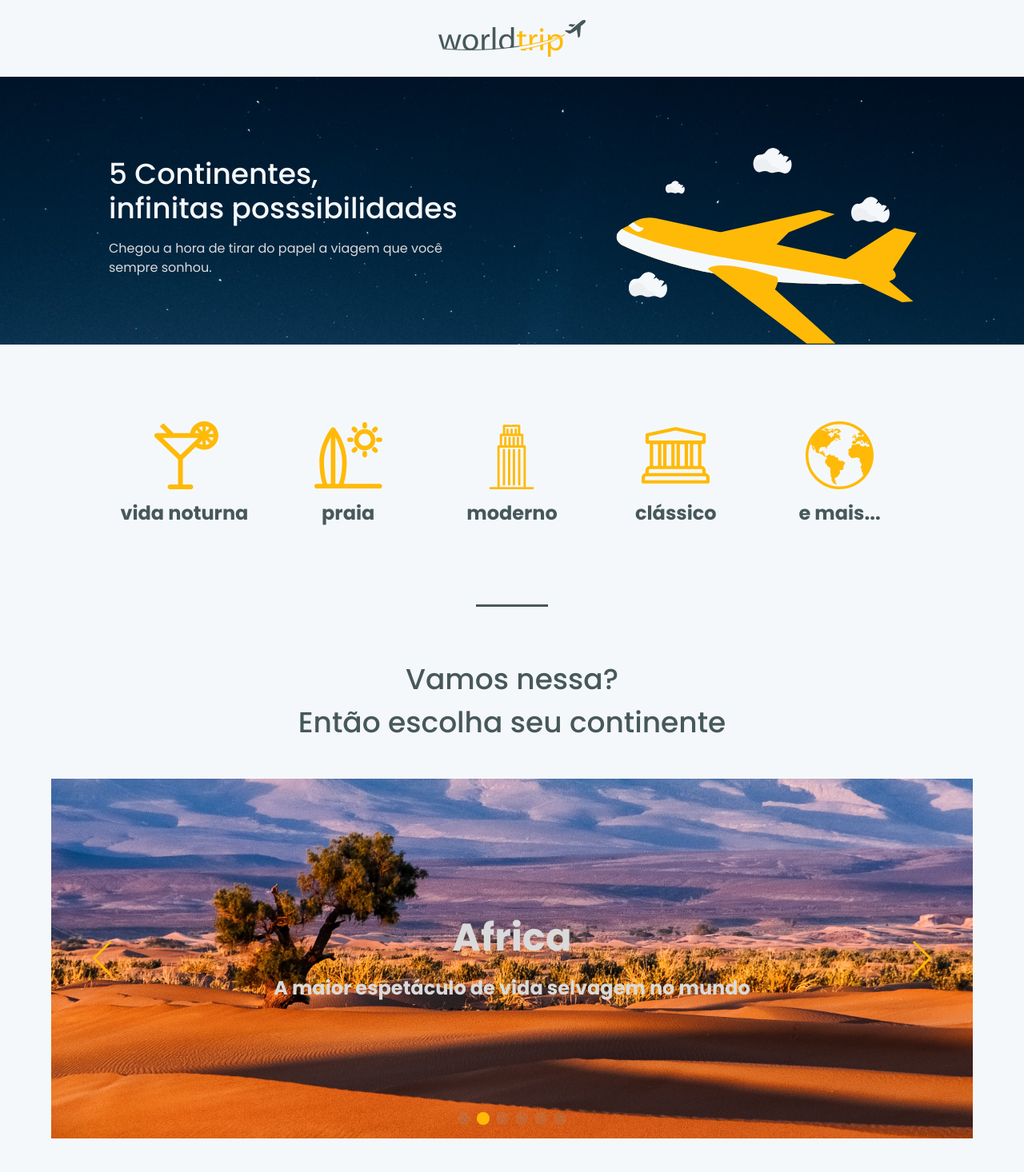
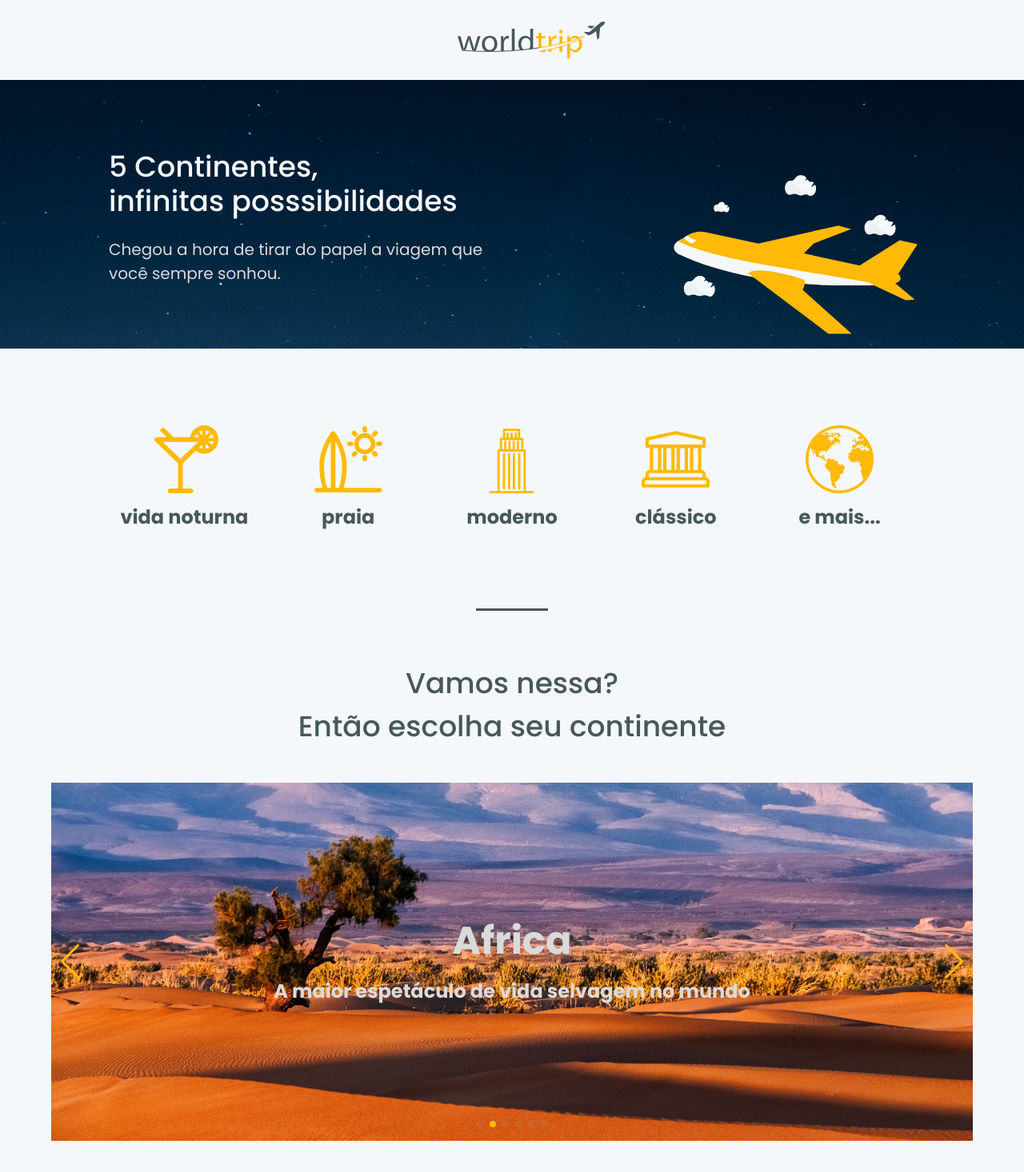
Before and after one commit to camilamiz/chakra-ui-interface, a Next.js app: page / in a window 1280 px wide. Shown: the top 1466 px of the page at 80% size. Built offline with nearby package versions, Linux system fonts and the light colour scheme; grey boxes are pictures that could not be loaded.

Commit message:
add responsiveness to components and pages

```diff
--- a/src/components/Banner.tsx
+++ b/src/components/Banner.tsx
@@ -1,24 +1,39 @@
-import { Box, Flex, Heading, Img, SimpleGrid, Stack, Text } from "@chakra-ui/react";
+import { Box, Flex, Heading, HStack, Img, SimpleGrid, Stack, Text, useBreakpointValue } from "@chakra-ui/react";
 
 export function Banner() {
+  const isWideVersion = useBreakpointValue({
+    base: false,
+    lg: true,
+  });
+
   return(
     <Flex
       w="100%"
-      h="335"
+      h={["10rem", "15rem", "21rem"]}
       justify="center"
       alignItems="center"
       bgImage="url('/background.svg')"
       bgSize="cover"
+      py={["5rem", "7.5rem", "10rem"]}
     >
-      <SimpleGrid w="80%" columns={2} zIndex="1" pl="2">
-        <Box pt="100" verticalAlign="center">
-          <Stack>
-            <Heading color="gray.50" my="2" fontWeight="500">5 Continentes,<br />infinitas posssibilidades</Heading>
-            <Text color="gray.100" fontWeight="400">Chegou a hora de tirar do papel a viagem que você<br />sempre sonhou.</Text>
+      <HStack
+        w="80%"
+        zIndex="1"
+        pl="2"
+        spacing="12.5rem"
+      >
+        <Box alignItems="center">
+          <Stack spacing={["0.2rem", "1rem"]}>
+            <Heading as="h1" color="gray.50" my="2" fontWeight="500" fontSize={["1.25rem", "1.75rem", "2.25rem"]}>5 Continentes,<br />infinitas posssibilidades</Heading>
+            <Text color="gray.100" fontWeight="400" fontSize={["0.8rem", "1rem", "1.25rem"]}>Chegou a hora de tirar do papel a viagem que você sempre sonhou.</Text>
           </Stack>
         </Box>
-        <Box mt="87" ml="120"><Img src="/airplane.svg" /></Box>
-      </SimpleGrid>
+        { isWideVersion &&
+          <Box>
+            <Img mt="100px" src="/airplane.svg" />
+          </Box>
+        }
+      </HStack>
     </Flex>
   );
 }
--- a/src/components/Carousel.tsx
+++ b/src/components/Carousel.tsx
@@ -8,7 +8,7 @@ SwiperCore.use([Navigation, Pagination, A11y, Autoplay]);
 export function Carousel() {
   return(
     <Flex w="100%" align="center" justify="center" mx="auto" pb="50px">
-      <Flex justify="center" w="90%">
+      <Flex justify="center" w={["100%", "100%", "90%"]}>
         <Swiper
           slidesPerView={1}
           navigation
@@ -21,7 +21,7 @@ export function Carousel() {
               <Flex justify="center">
                 <Flex
                   w="100%"
-                  h="450px"
+                  h={["15.5rem", "22rem", "28rem"]}
                   align="center"
                   justify="center"
                   direction="column"
@@ -31,8 +31,8 @@ export function Carousel() {
                   bgPosition="center"
                   textAlign="center"
                 >
-                  <Heading color="gray.100" fontWeight="700" fontSize="48px" pb="16px">Europa</Heading>
-                  <Text color="gray.100" fontWeight="700" fontSize="24px">O continente mais antigo</Text>
+                  <Heading color="gray.100" fontWeight="700" fontSize={["1.5rem", "2.25rem", "3rem"]} pb="16px">Europa</Heading>
+                  <Text color="gray.100" fontWeight="700" fontSize={["0.875rem", "1.2rem", "1.5rem"]}>O continente mais antigo</Text>
                 </Flex>
               </Flex>
             </Link>
@@ -42,7 +42,7 @@ export function Carousel() {
               <Flex justify="center">
                 <Flex
                   w="100%"
-                  h="450px"
+                  h={["15.5rem", "22rem", "28rem"]}
                   align="center"
                   justify="center"
                   direction="column"
@@ -52,8 +52,8 @@ export function Carousel() {
                   bgPosition="center"
                   textAlign="center"
                 >
-                  <Heading color="gray.100" fontWeight="700" fontSize="48px" pb="16px">Africa</Heading>
-                  <Text color="gray.100" fontWeight="700" fontSize="24px">A maior espetáculo de vida selvagem no mundo</Text>
+                  <Heading color="gray.100" fontWeight="700" fontSize={["1.5rem", "2.25rem", "3rem"]} pb="16px">Africa</Heading>
+                  <Text color="gray.100" fontWeight="700" fontSize={["0.875rem", "1.2rem", "1.5rem"]}>A maior espetáculo de vida selvagem no mundo</Text>
                 </Flex>
               </Flex>
             </Link>
@@ -63,7 +63,7 @@ export function Carousel() {
               <Flex justify="center">
                 <Flex
                   w="100%"
-                  h="450px"
+                  h={["15.5rem", "22rem", "28rem"]}
                   align="center"
                   justify="center"
                   direction="column"
@@ -73,8 +73,8 @@ export function Carousel() {
                   bgPosition="center"
                   textAlign="center"
                 >
-                  <Heading color="gray.100" fontWeight="700" fontSize="48px" pb="16px">Ásia</Heading>
-                  <Text color="gray.100" fontWeight="700" fontSize="24px">Das estepes nômades do Cazaquistão às ruas frenéticas de Hanoi</Text>
+                  <Heading color="gray.100" fontWeight="700" fontSize={["1.5rem", "2.25rem", "3rem"]} pb="16px">Ásia</Heading>
+                  <Text color="gray.100" fontWeight="700" fontSize={["0.875rem", "1.2rem", "1.5rem"]}>Das estepes nômades do Cazaquistão às ruas frenéticas de Hanoi</Text>
                 </Flex>
               </Flex>
             </Link>
@@ -84,7 +84,7 @@ export function Carousel() {
               <Flex justify="center">
                 <Flex
                   w="100%"
-                  h="450px"
+                  h={["15.5rem", "22rem", "28rem"]}
                   align="center"
                   justify="center"
                   direction="column"
@@ -94,8 +94,8 @@ export function Carousel() {
                   bgPosition="center"
                   textAlign="center"
                 >
-                  <Heading color="gray.100" fontWeight="700" fontSize="48px" pb="16px">América do Norte</Heading>
-                  <Text color="gray.100" fontWeight="700" fontSize="24px">Florestas majestosas, desertos e metrópoles pulsantes</Text>
+                  <Heading color="gray.100" fontWeight="700" fontSize={["1.5rem", "2.25rem", "3rem"]} pb="16px">América do Norte</Heading>
+                  <Text color="gray.100" fontWeight="700" fontSize={["0.875rem", "1.2rem", "1.5rem"]}>Florestas majestosas, desertos e metrópoles pulsantes</Text>
                 </Flex>
               </Flex>
             </Link>
@@ -105,7 +105,7 @@ export function Carousel() {
               <Flex justify="center">
                 <Flex
                   w="100%"
-                  h="450px"
+                  h={["15.5rem", "22rem", "28rem"]}
                   align="center"
                   justify="center"
                   direction="column"
@@ -115,8 +115,8 @@ export function Carousel() {
                   bgPosition="center"
                   textAlign="center"
                 >
-                  <Heading color="gray.100" fontWeight="700" fontSize="48px" pb="16px">América do Sul</Heading>
-                  <Text color="gray.100" fontWeight="700" fontSize="24px">Picos Andinos, floresta amazônica, geleiras da Patagônia, ruínas incas</Text>
+                  <Heading color="gray.100" fontWeight="700" fontSize={["1.5rem", "2.25rem", "3rem"]} pb="16px">América do Sul</Heading>
+                  <Text color="gray.100" fontWeight="700" fontSize={["0.875rem", "1.2rem", "1.5rem"]}>Picos Andinos, floresta amazônica, geleiras da Patagônia, ruínas incas</Text>
                 </Flex>
               </Flex>
             </Link>
@@ -126,7 +126,7 @@ export function Carousel() {
               <Flex justify="center">
                 <Flex
                   w="100%"
-                  h="450px"
+                  h={["15.5rem", "22rem", "28rem"]}
                   align="center"
                   justify="center"
                   direction="column"
@@ -136,8 +136,8 @@ export function Carousel() {
                   bgPosition="center"
                   textAlign="center"
                 >
-                  <Heading color="gray.100" fontWeight="700" fontSize="48px" pb="16px">Oceania</Heading>
-                  <Text color="gray.100" fontWeight="700" fontSize="24px">Remota, bela e amigável</Text>
+                  <Heading color="gray.100" fontWeight="700" fontSize={["1.5rem", "2.25rem", "3rem"]} pb="16px">Oceania</Heading>
+                  <Text color="gray.100" fontWeight="700" fontSize={["0.875rem", "1.2rem", "1.5rem"]}>Remota, bela e amigável</Text>
                 </Flex>
               </Flex>
             </Link>
--- a/src/components/Header/GoBackLink.tsx
+++ b/src/components/Header/GoBackLink.tsx
@@ -8,7 +8,7 @@ export function GoBackLink({ currentPath }: GoBackLinkProps) {
   if (currentPath !== '/') {
     return(
       <Link href="/">
-        <Img src="/goBack.svg"  boxSize="2.5rem"/>
+        <Img src="/goBack.svg"  boxSize={["1rem", "1.5rem", "2rem"]} />
       </Link>
     );
   }
--- a/src/components/Header/index.tsx
+++ b/src/components/Header/index.tsx
@@ -1,4 +1,4 @@
-import { Box, Flex, Img, SimpleGrid } from '@chakra-ui/react';
+import { Box, Flex, HStack, Img, SimpleGrid } from '@chakra-ui/react';
 import { useRouter } from 'next/dist/client/router';
 
 import { GoBackLink } from './GoBackLink';
@@ -10,18 +10,19 @@ export function Header() {
     <Flex
       as="header"
       w="100%"
-      h="24"
+      h={["3rem", "4.5rem", "6.25rem"]}
       align="center"
       bg="gray.50"
       mx="auto"
+      py="1rem"
     >
-      <SimpleGrid columns={3} spacing={10} w="100%">
-        <Box ml="8.75rem" align="left" pt="0.5rem">
+      <HStack spacing="1rem" w="100%">
+        <Box ml={["1rem", "2rem", "3rem"]} width="33.3%">
           <GoBackLink currentPath={asPath} />
         </Box>
-        <Box align="center"><Img src="/logo.svg" /></Box>
-        <Box></Box>
-      </SimpleGrid>
+        <Box align="center" width="33.3%"><Img src="/logo.svg" /></Box>
+        <Box width="33.3%"></Box>
+      </HStack>
     </Flex>
   );
 }
--- a/src/components/TravelCategories.tsx
+++ b/src/components/TravelCategories.tsx
@@ -1,8 +1,14 @@
-import { Box, HStack, Img, SimpleGrid, Stack, Text } from "@chakra-ui/react";
+import { Box, Circle, Flex, HStack, Img, SimpleGrid, Stack, Text, useBreakpointValue } from "@chakra-ui/react";
 
 export function TravelCategories() {
+  const isWideVersion = useBreakpointValue({
+    base: false,
+    lg: true,
+  });
+
+  if (isWideVersion) {
     return(
-    <HStack w="100%" justify="center" pt="88" pb="88">
+      <HStack w="100%" justify="center" py="88">
         <SimpleGrid columns={5} w="80%">
           <Box>
             <Stack align="center">
@@ -38,3 +44,39 @@ export function TravelCategories() {
       </HStack>
     );
   }
+
+  return (
+    <Stack w="100%" justify="center" py="2rem" spacing="1rem">
+      <SimpleGrid columns={2} w="100%" spacing="0.5rem">
+        <Box>
+          <HStack justify="center">
+            <Circle size="0.5rem" bgColor="yellow.500" />
+            <Text justify="center" pt="1" fontWeight="500" fontSize="1rem">vida noturna</Text>
+          </HStack>
+        </Box>
+        <Box>
+          <HStack justify="center">
+          <Circle size="0.5rem" bgColor="yellow.500" />
+            <Text justify="center" pt="1" fontWeight="500" fontSize="1rem">praia</Text>
+          </HStack>
+        </Box>
+        <Box>
+          <HStack justify="center">
+            <Circle size="0.5rem" bgColor="yellow.500" />
+            <Text justify="center" pt="1" fontWeight="500" fontSize="1rem">moderno</Text>
+          </HStack>
+        </Box>
+        <Box>
+          <HStack justify="center">
+            <Circle size="0.5rem" bgColor="yellow.500" />
+            <Text justify="center" pt="1" fontWeight="500" fontSize="1rem">clássico</Text>
+          </HStack>
+        </Box>
+      </SimpleGrid>
+      <HStack justify="center">
+        <Circle size="0.5rem" bgColor="yellow.500" />
+        <Text justify="center" pt="1" fontWeight="500" fontSize="1rem">e mais...</Text>
+      </HStack>
+    </Stack>
+  );
+}
--- a/src/pages/index.tsx
+++ b/src/pages/index.tsx
@@ -12,9 +12,9 @@ export default function Home() {
         <Flex pb="35px" mb="25px" verticalAlign="center" justify="center" w="100%">
           <Stack align="center" justify="center">
             <Flex>
-              <Flex w="90px" borderBottom="3px solid" borderColor="gray.500" mb="56px"/>
+              <Flex w="90px" borderBottom="3px solid" borderColor="gray.500" mb={["1.5rem", "2.5rem", "3.5rem"]}/>
             </Flex>
-            <Text fontSize="36" fontWeight="500" color="gray.500" align="center">Vamos nessa?<br />Então escolha seu continente</Text>
+            <Text fontSize={["1.25rem", "1.75rem", "2.25rem"]} fontWeight="500" color="gray.500" align="center">Vamos nessa?<br />Então escolha seu continente</Text>
           </Stack>
         </Flex>
         <Carousel />
--- a/src/styles/carousel.scss
+++ b/src/styles/carousel.scss
@@ -1,19 +1,46 @@
-.swiper-button {
+.swiper-button-next {
+  color: #FFBA08;
+}
 
-  &-next {
-    color: #FFBA08;
-    margin-right: 2.5rem;
+.swiper-button-prev {
+  color: #FFBA08;
+}
+
+@media(max-width: 1080px) {
+  .swiper-button-prev {
+    left: 2.5rem;
   }
 
-  &-prev {
-    color: #FFBA08;
-    margin-left: 2.5rem;
+  .swiper-button-next {
+    right: 2.5rem;
+  }
+}
+
+@media(max-width: 720px) {
+  .swiper-button-prev {
+    left: 0.75rem;
+  }
+
+  .swiper-button-next {
+    right: 0.75rem;
+  }
+}
+
+@media(max-width: 1080px) {
+  .swiper-pagination-bullet {
+    width: 1rem;
+    height: 1rem;
+  }
+}
+
+@media(max-width: 720px) {
+  .swiper-pagination-bullet {
+    width: 0.5rem;
+    height: 0.5rem;
   }
 }
 
 .swiper-pagination-bullet {
-  width: 1rem;
-  height: 1rem;
   background-color: #999999;
 
   &-active {
```
Also changed, not shown: src/pages/continent/[slug].tsx (+34 -14 lines). Lines whose indentation alone changed are shown as unchanged.
